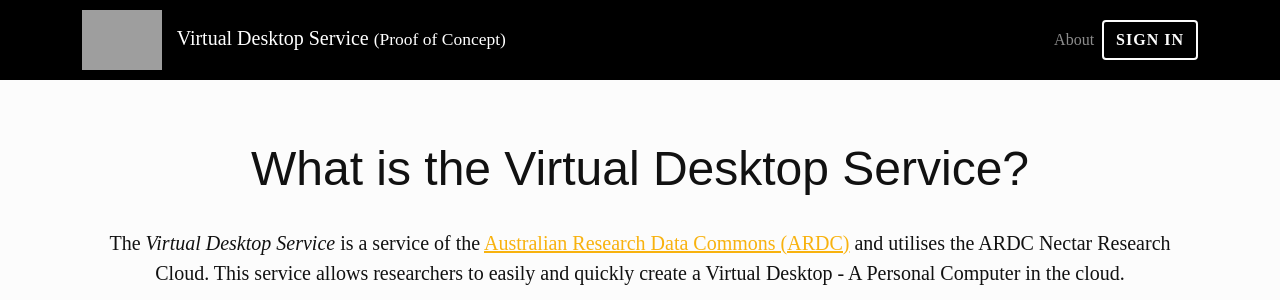
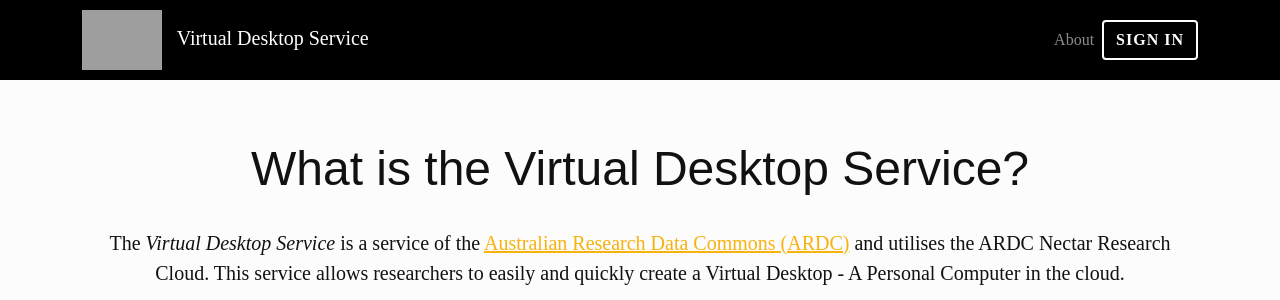
Before and after one commit to NeCTAR-RC/bumblebee, a Django app: page /about/ in a window 1280 px wide. Shown: the top 300 px of the page. Run offline with Django 3.2, Linux system fonts and the light colour scheme; style sheets or scripts are compiled from the project's sources; parts of the project's set-up code (start-up, migrations or seed data) failed here and were passed over; some libraries are stand-ins or nearby versions; some web fonts are replaced; grey boxes are pictures that could not be loaded.

Commit message:
Remove "(Proof of Concept)" from the main heading.
Change-Id: Ibcc297c78ece9533ef9a6df506ab3893e0020055

```diff
--- a/researcher_workspace/templates/common/base.html
+++ b/researcher_workspace/templates/common/base.html
@@ -29,7 +29,7 @@
     <nav class="navbar navbar-expand-lg navbar-dark bg-dark" id="navbar-main">
       <div class="container">
         <a class="navbar-brand" href="{% url 'index' %}"><img src="{% static 'img/logo.svg' %}" height="60" class="me-2">
-          Virtual Desktop Service <small class="d-inline-block d-md-none">(PoC)</small><small class="d-none d-md-inline-block">(Proof of Concept)</small>
+          Virtual Desktop Service <small class="d-inline-block d-md-none">(PoC)</small>
         </a>
 
         <button class="navbar-toggler ms-auto" type="button" data-bs-toggle="collapse" data-bs-target="#navbarNavDropdown" aria-controls="navbarNavDropdown" aria-expanded="false" aria-label="Toggle navigation">
```
